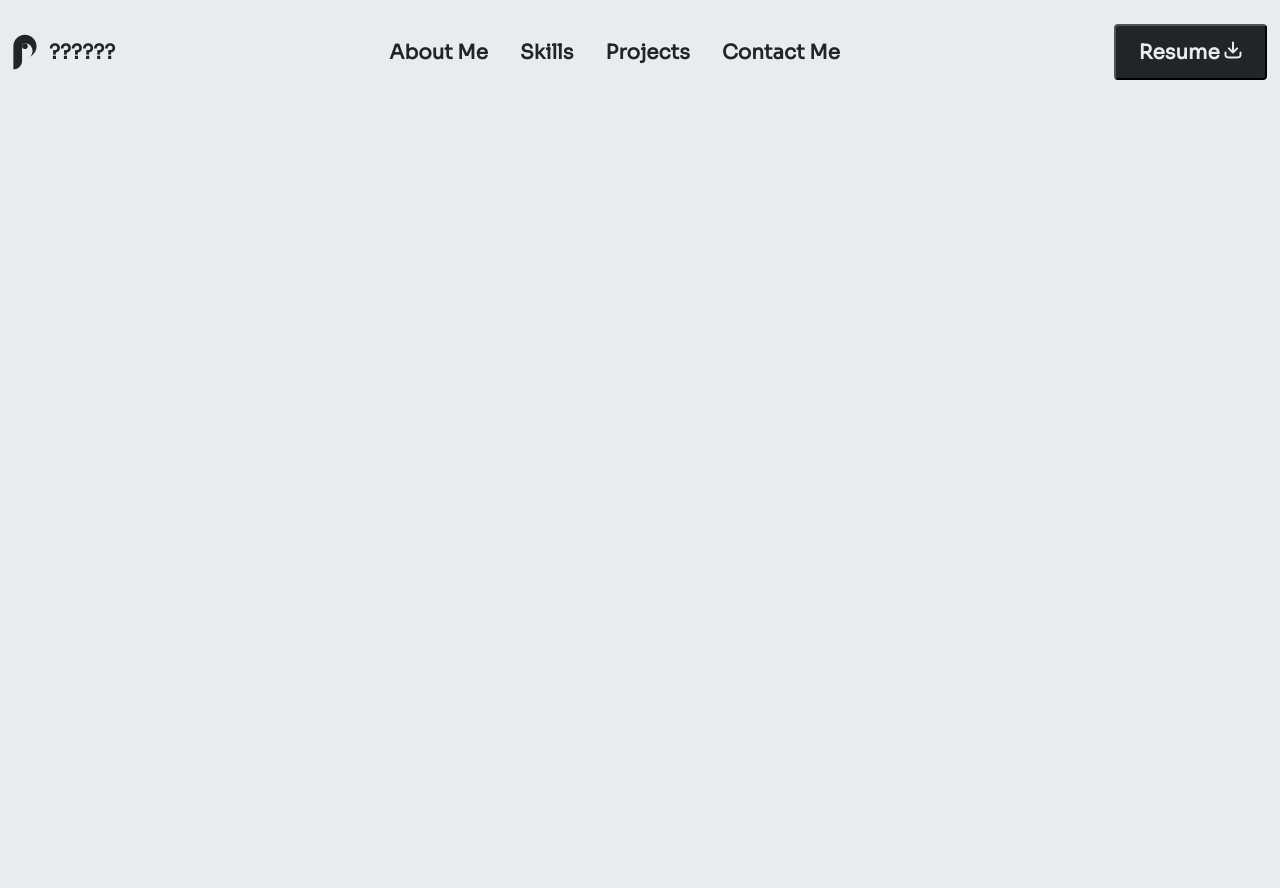
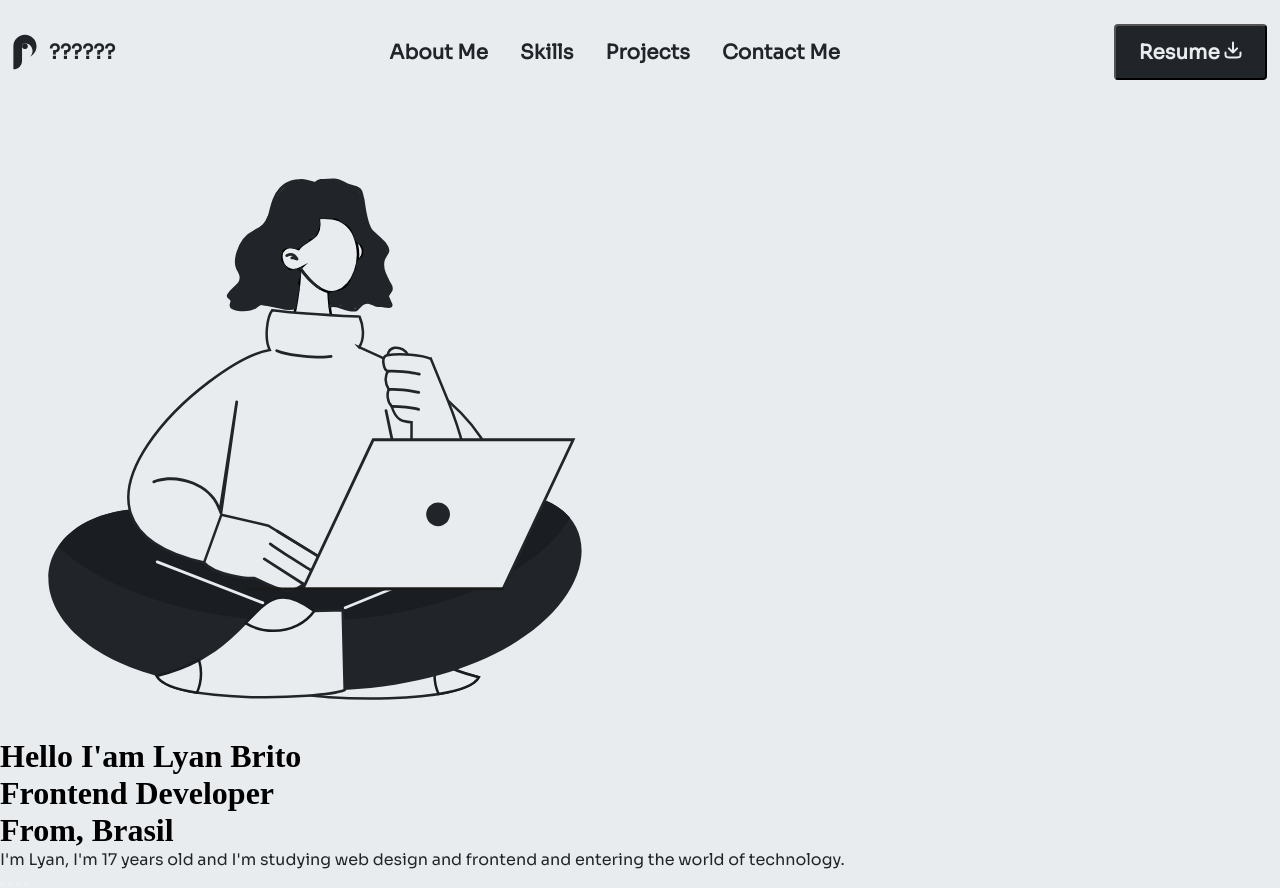
Before and after one commit to LyanBrito/portifolio.HTML, a plain HTML site: page index.html in a window 1280 px wide. Before the commit the page ends 800 px from the top, so only its background shows below. Drawn offline with Linux system fonts and the light colour scheme.

Commit message:
feat: add main stucture

```diff
--- a/index.html
+++ b/index.html
@@ -22,5 +22,21 @@
             <button class="download-btt">Resume <img src="./src/imgs/download-icon.svg" alt="download-icon"></button>
     </header>
 
+    <main>
+        <div class="wrapper">
+            <img src="./src/imgs/myself-img.svg" alt="myself-img">
+            <div class="text-wrapper">
+                <span><h1>Hello I'am Lyan Brito</h1>
+                      <h1>Frontend Developer</h1>
+                      <h1>From, Brasil</h1></span>
+                      <p>I'm Lyan, I'm 17 years old and I'm studying web design and frontend and entering the world of technology.
+                    </p>
+                    <button></button>
+                    <button></button>
+                    <button></button>
+                    <button></button>
+            </div>
+        </div>
+    </main>
 </body>
 </html>
```
Also changed, not shown: src/imgs/myself-img.svg (added).
